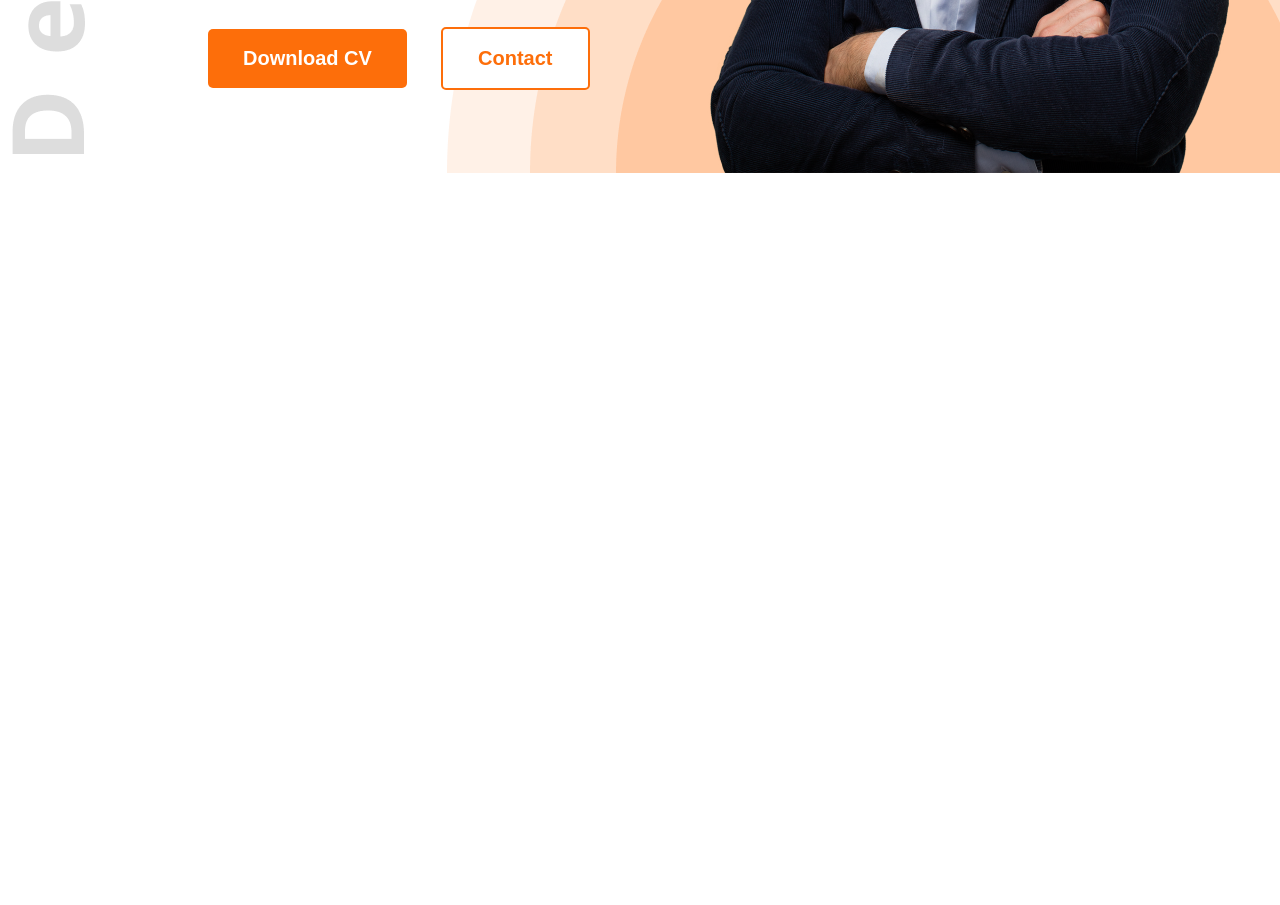
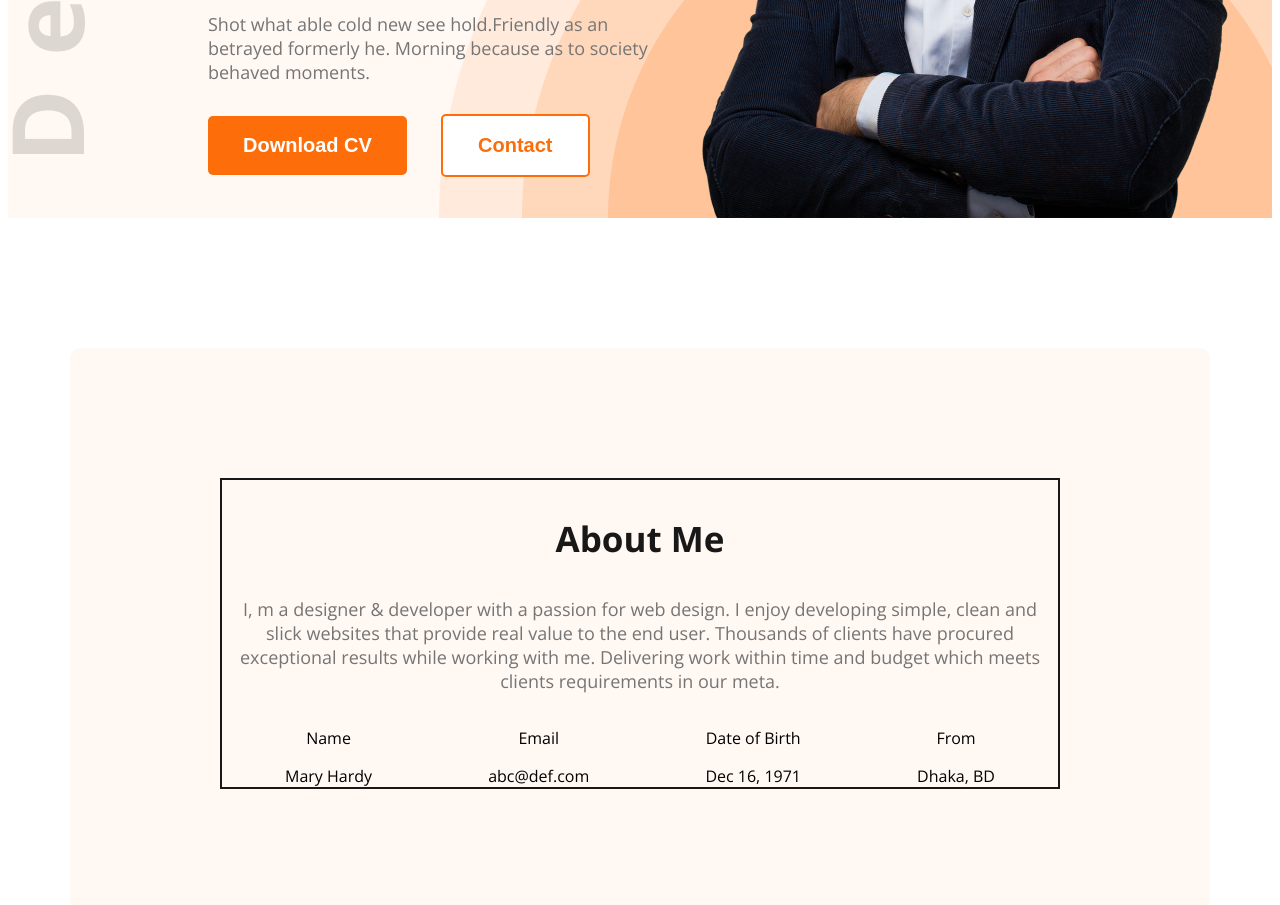
Before and after one commit to NissanJK/web-dev-portfolio, a plain HTML site: page index.html in a window 1280 px wide. Shown: the part 617-1522 px from the top of the page. Before the commit the page ends 800 px from the top, so only its background shows below. Drawn offline with nearby package versions, Linux system fonts and the light colour scheme.

Commit message:
2nd section done

```diff
--- a/index.html
+++ b/index.html
@@ -9,7 +9,7 @@
 </head>
 
 <body class="open-sans-normal">
-    <header class="header">
+    <header class="header secondary-bg" >
         <nav>
             <h3 class="nav-title">Ma<span class="text-primary">r</span>y</h3>
             <ul>
@@ -22,7 +22,8 @@
             <div class="banner-content">
                 <h4 class="banner-greet dark-2">Hi, I am</h4>
                 <h1 class="banner-title dark-1">Mary Hardy</h1>
-                <p class="banner-description dark-3">Shot what able cold new see hold.Friendly as an betrayed formerly he. Morning because as to society behaved moments.</p>
+                <p class="banner-description dark-3">Shot what able cold new see hold.Friendly as an betrayed formerly
+                    he. Morning because as to society behaved moments.</p>
                 <button class="btn-primary">Download CV</button>
                 <button class="btn-second">Contact</button>
             </div>
@@ -30,7 +31,30 @@
         </div>
     </header>
     <main>
-
+        <section class="about secondary-bg">
+            <div id="h">
+            <h3 class="section-title">About Me</h3>
+            <p class="section-description">I, m a designer & developer with a passion for web design. I enjoy developing simple, clean and slick websites that provide real value to the end user. Thousands of clients have procured exceptional results while working with me. Delivering work within time and budget which meets clients requirements in our meta.</p>
+            <div class="about-items">
+                <div class="about-item">
+                    <p class="item-title">Name</p>
+                    <item-description>Mary Hardy</item-description>
+                </div>
+                <div class="about-item">
+                    <p class="item-title">Email</p>
+                    <item-description>abc@def.com</item-description>
+                </div>
+                <div class="about-item">
+                    <p class="item-title">Date of Birth</p>
+                    <item-description>Dec 16, 1971</item-description>
+                </div>
+                <div class="about-item">
+                    <p class="item-title">From</p>
+                    <item-description>Dhaka, BD</item-description>
+                </div>
+            </div>
+        </div>
+        </section>
     </main>
     <footer>
 
--- a/styles/portfolio.css
+++ b/styles/portfolio.css
@@ -9,10 +9,6 @@
 }
 
 /*shared style  */
-* {
-    margin-right: 0;
-    margin-bottom: 0;
-}
 
 .text-primary {
     color: #FD6E0A;
@@ -50,7 +46,18 @@
     border: 2px solid #FD6E0A;
     margin-left: 30px;
 }
-
+.secondary-bg{
+    background-color: #FFF8F3;
+}
+.section-title{
+    font-size: 35px;
+    font-weight: bold;
+    color: #181818;
+}
+.section-description{
+    font-size: 18px;
+    color: #757575;
+}
 /* header */
 .header {
     background-image: url("../images/developer.png"), url("../images/header_bg.png");
@@ -115,3 +122,30 @@ nav li a {
 .banner-pro-pic {
     width: 584px;
 }
+
+/* main */
+main{
+    max-width: 1140px;
+    margin: 0 auto;
+}
+
+/* about */
+.about{
+    border-radius: 10px;
+    padding: 130px 150px;
+    text-align: center;
+    margin-top: 130px;
+
+}
+.about-items{
+    display: flex;
+    justify-content: space-around;
+
+}
+.item-description{
+    font-weight: 600;
+}
+#h{
+    border: 2px solid #181818;
+    padding: 0 5px;
+}
```
